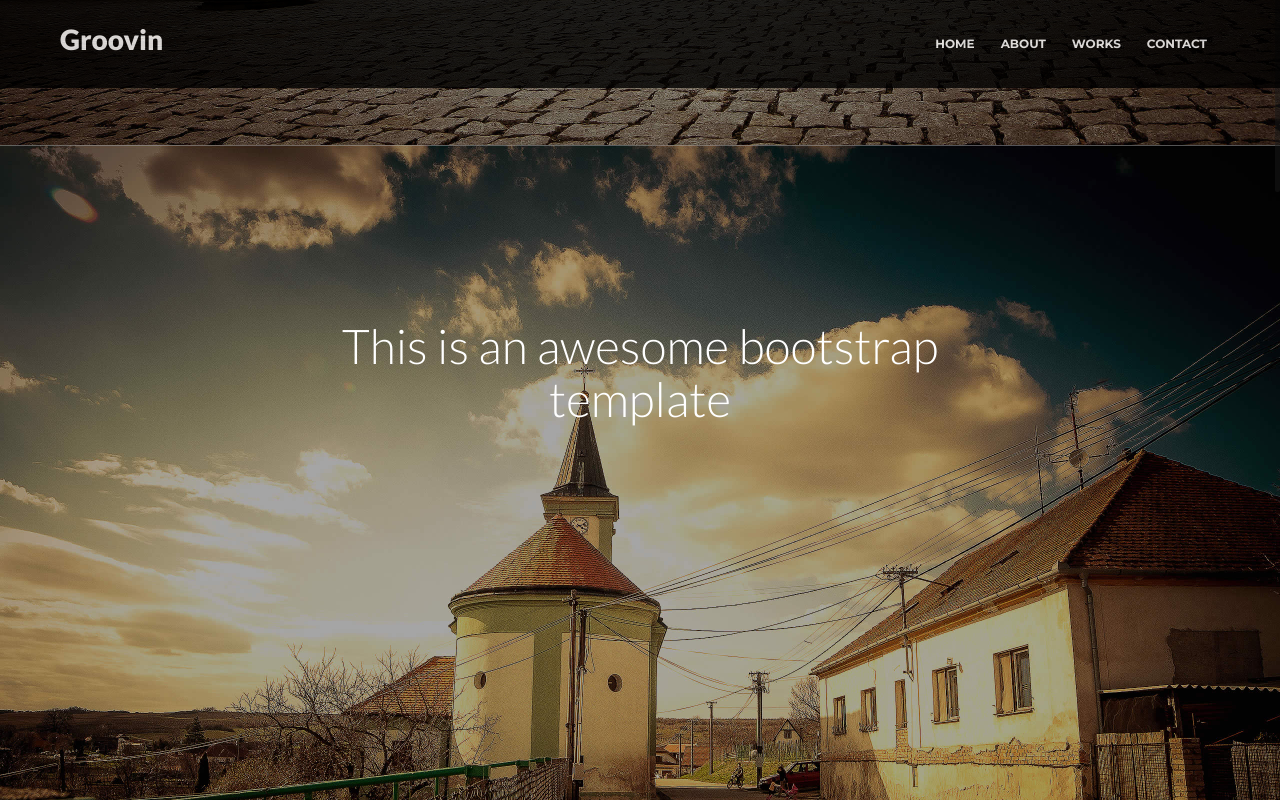
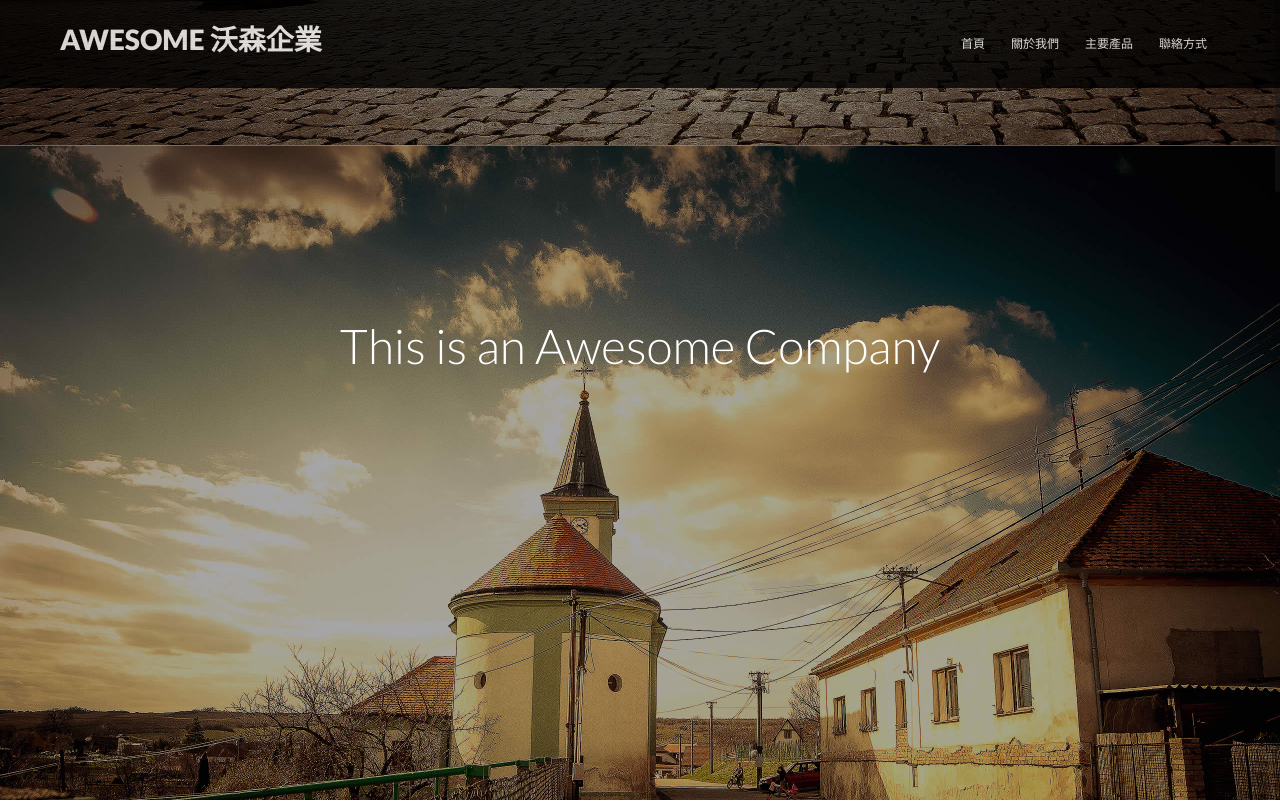
Before and after one commit to TsengShihYang/awesometw, a plain HTML site: page index.html in a window 1280 px wide. Shown: the top 802 px of the page. Drawn offline with Linux system fonts and the light colour scheme; some packages are replaced by stand-ins of ours.

Commit message:
修改文字

```diff
--- a/index.html
+++ b/index.html
@@ -2,7 +2,7 @@
 <html lang="en">
 <head>
 <meta charset="utf-8">
-<title>Groovin one page bootstrap template</title>
+<title>沃森企業有限公司</title>
 <meta name="viewport" content="width=device-width, initial-scale=1.0" />
 <meta name="description" content="" />
 <meta name="author" content="" />
@@ -32,16 +32,16 @@
         <span class="icon-bar"></span>
         <span class="icon-bar"></span>
       </button>
-      <a class="navbar-brand" href="index.html">Groovin</a>
+      <a class="navbar-brand" href="index.html">AWESOME 沃森企業</a>
     </div>
 
 	<div class="navigation">
     <div class="collapse navbar-collapse" id="bs-example-navbar-collapse-1"><nav>
       <ul class="nav navbar-nav navbar-right">
-        <li class="current"><a href="#intro">Home</a></li>
-		<li><a href="#about">About</a></li>
-		<li><a href="#works">Works</a></li>
-		<li><a href="#contact">Contact</a></li>
+        <li class="current"><a href="#intro">首頁</a></li>
+		<li><a href="#about">關於我們</a></li>
+		<li><a href="#products">主要產品</a></li>
+		<li><a href="#contact">聯絡方式</a></li>
       </ul></nav>
     </div><!-- /.navbar-collapse -->
 	</div>
@@ -54,10 +54,10 @@
 <section id="intro">
 			<ul id="slippry-slider">
 			  <li>
-				<a href="#slide1"><img src="assets/img/slide/1.jpg" alt="Welcome to Groovin!"></a>
+				<a href="#slide1"><img src="assets/img/slide/1.jpg" alt="Welcome to AWESOME!"></a>
 			  </li>
 			  <li>
-				<a href="#slide2"><img src="assets/img/slide/2.jpg"  alt="This is an awesome bootstrap template"></a>
+				<a href="#slide2"><img src="assets/img/slide/2.jpg"  alt="This is an Awesome Company"></a>
 			  </li>
 			  <li>
 				<a href="#slide3"><img src="assets/img/slide/3.jpg" alt="Check it out, you are going to <span class='red'>♥</span> it :)"></a>
@@ -150,12 +150,12 @@
 </section>
 <!-- end section about -->
 <!-- section works -->
-<section id="works" class="section gray">
+<section id="products" class="section gray">
 <div class="container">
 	<div class="row">
 		<div class="col-md-8 col-md-offset-2">
 			<div class="heading">
-				<h3><span>Recent works</span></h3>
+				<h3><span>Products</span></h3>
 			</div>
 			<div class="sub-heading">
 				<p>
@@ -281,7 +281,7 @@
 			<div class="col-md-12">
 				<div class="aligncenter">
 					<p>
-						 &copy;2015 Groovin - All right reserved | Designed by <a href="http://bootstraptaste.com">BootstrapTaste</a>.
+						 &copy;2022 Awesome Ltd. Company</a>.
 					</p>
                     <!--
                         All links in the footer should remain intact.
```
Also changed, not shown: img/awe-1.jpg (added).
